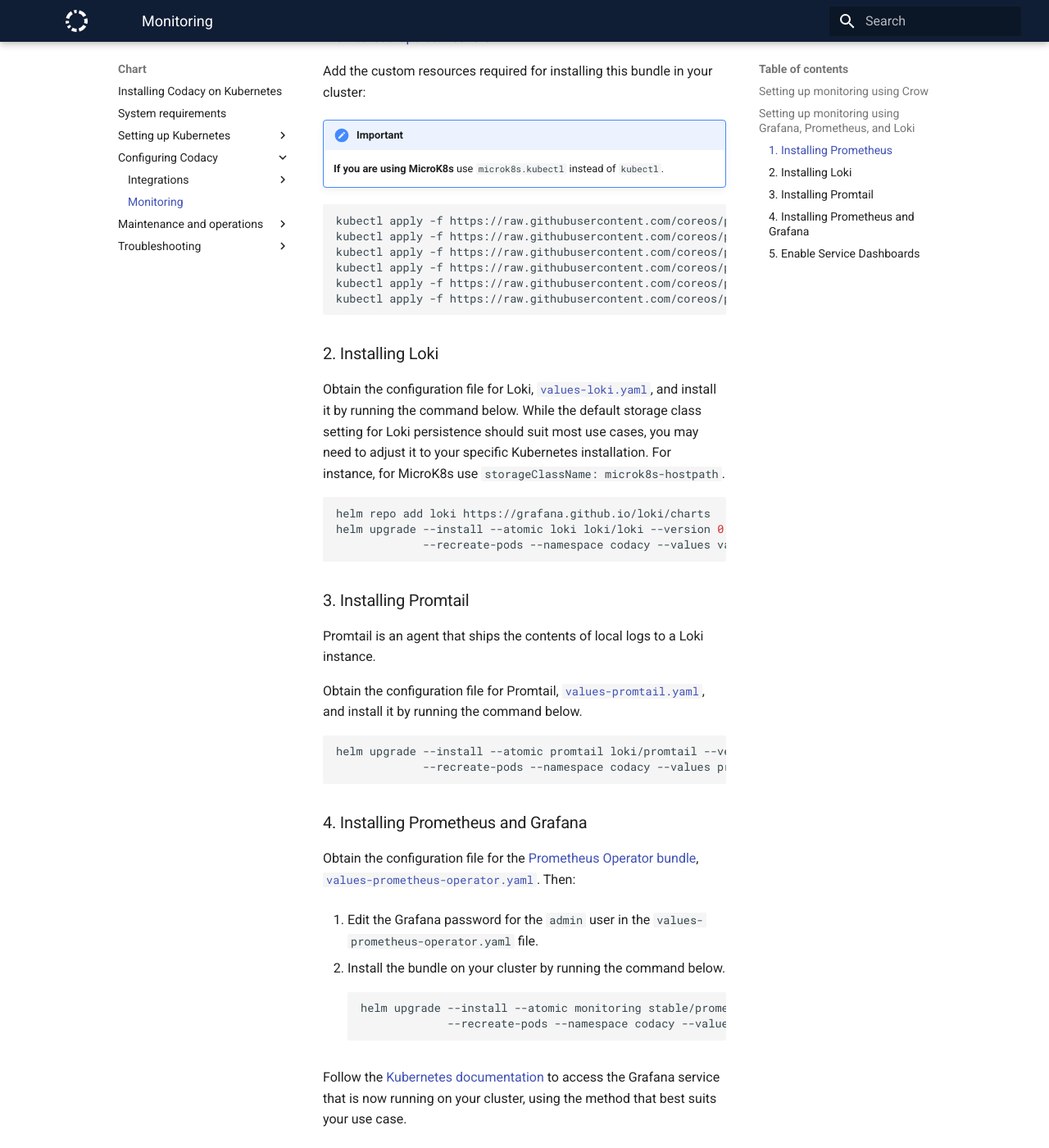
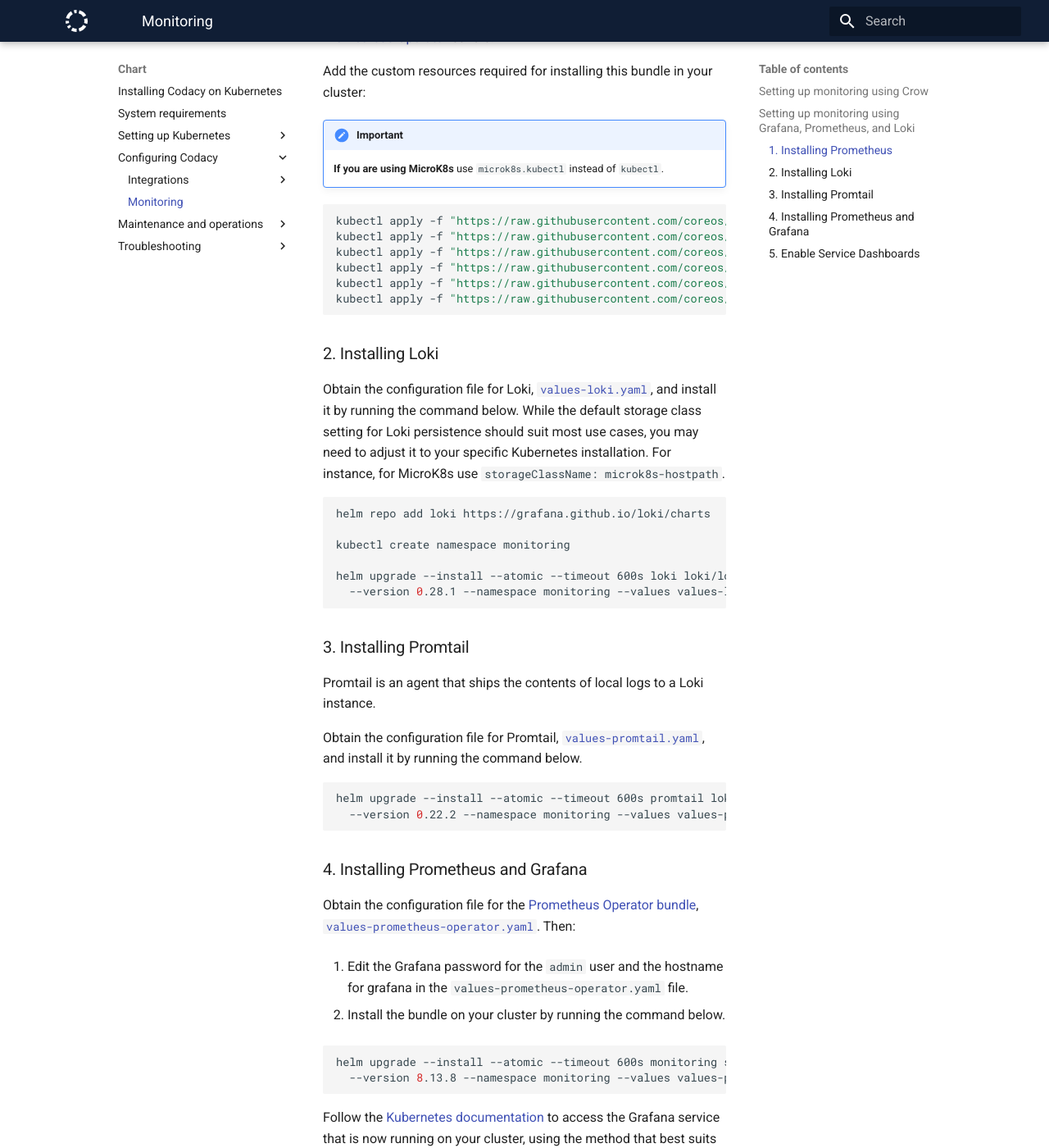
Before and after one commit to codacy/chart, an MkDocs documentation site: the page built from docs/configuration/monitoring.md, in a window 1280 px wide and 1400 px high, scrolled down 1928 px. Shown: the whole window at 82% size. Built offline with MkDocs 1.6.1 and Material for MkDocs 9.7.7, drawn with Linux system fonts in a browser that asks for light colours; some of the changed text lies outside the part shown.

Commit message:
feature: Deploy monitoring stack and update monitoring docs

````diff
--- a/docs/configuration/monitoring.md
+++ b/docs/configuration/monitoring.md
@@ -60,12 +60,12 @@
     **If you are using MicroK8s** use `microk8s.kubectl` instead of `kubectl`.
 
 ```bash
-kubectl apply -f https://raw.githubusercontent.com/coreos/prometheus-operator/release-0.36/example/prometheus-operator-crd/monitoring.coreos.com_alertmanagers.yaml
-kubectl apply -f https://raw.githubusercontent.com/coreos/prometheus-operator/release-0.36/example/prometheus-operator-crd/monitoring.coreos.com_podmonitors.yaml
-kubectl apply -f https://raw.githubusercontent.com/coreos/prometheus-operator/release-0.36/example/prometheus-operator-crd/monitoring.coreos.com_prometheuses.yaml
-kubectl apply -f https://raw.githubusercontent.com/coreos/prometheus-operator/release-0.36/example/prometheus-operator-crd/monitoring.coreos.com_prometheusrules.yaml
-kubectl apply -f https://raw.githubusercontent.com/coreos/prometheus-operator/release-0.36/example/prometheus-operator-crd/monitoring.coreos.com_servicemonitors.yaml
-kubectl apply -f https://raw.githubusercontent.com/coreos/prometheus-operator/release-0.36/example/prometheus-operator-crd/monitoring.coreos.com_thanosrulers.yaml
+kubectl apply -f "https://raw.githubusercontent.com/coreos/prometheus-operator/release-0.38/example/prometheus-operator-crd/monitoring.coreos.com_alertmanagers.yaml"
+kubectl apply -f "https://raw.githubusercontent.com/coreos/prometheus-operator/release-0.38/example/prometheus-operator-crd/monitoring.coreos.com_podmonitors.yaml"
+kubectl apply -f "https://raw.githubusercontent.com/coreos/prometheus-operator/release-0.38/example/prometheus-operator-crd/monitoring.coreos.com_prometheuses.yaml"
+kubectl apply -f "https://raw.githubusercontent.com/coreos/prometheus-operator/release-0.38/example/prometheus-operator-crd/monitoring.coreos.com_prometheusrules.yaml"
+kubectl apply -f "https://raw.githubusercontent.com/coreos/prometheus-operator/release-0.38/example/prometheus-operator-crd/monitoring.coreos.com_servicemonitors.yaml"
+kubectl apply -f "https://raw.githubusercontent.com/coreos/prometheus-operator/release-0.38/example/prometheus-operator-crd/monitoring.coreos.com_thanosrulers.yaml"
 ```
 
 ### 2. Installing Loki
@@ -74,8 +74,11 @@
 
 ```bash
 helm repo add loki https://grafana.github.io/loki/charts
-helm upgrade --install --atomic loki loki/loki --version 0.17.0 \
-             --recreate-pods --namespace codacy --values values-loki.yaml
+
+kubectl create namespace monitoring
+
+helm upgrade --install --atomic --timeout 600s loki loki/loki \
+  --version 0.28.1 --namespace monitoring --values values-loki.yaml
 ```
 
 ### 3. Installing Promtail
@@ -85,22 +88,23 @@
 Obtain the configuration file for Promtail, [`values-promtail.yaml`](https://raw.githubusercontent.com/codacy/chart/master/codacy/values-promtail.yaml), and install it by running the command below.
 
 ```bash
-helm upgrade --install --atomic promtail loki/promtail --version 0.13.0 \
-             --recreate-pods --namespace codacy --values promtail-values.yaml
+helm upgrade --install --atomic --timeout 600s promtail loki/promtail \
+  --version 0.22.2 --namespace monitoring --values values-promtail.yaml
+
 ```
 
 ### 4. Installing Prometheus and Grafana
 
 Obtain the configuration file for the [Prometheus Operator bundle](https://github.com/helm/charts/tree/master/stable/prometheus-operator), [`values-prometheus-operator.yaml`](https://raw.githubusercontent.com/codacy/chart/master/codacy/values-prometheus-operator.yaml). Then:
 
-1.  Edit the Grafana password for the `admin` user in the `values-prometheus-operator.yaml` file.
+1.  Edit the Grafana password for the `admin` user and the hostname for grafana in the `values-prometheus-operator.yaml` file.
 
 2.  Install the bundle on your cluster by running the command below.
 
-    ```bash
-    helm upgrade --install --atomic monitoring stable/prometheus-operator --version 6.9.3 \
-                 --recreate-pods --namespace codacy --values values-prometheus-operator.yaml
-    ```
+```bash
+helm upgrade --install --atomic --timeout 600s monitoring stable/prometheus-operator \
+  --version 8.13.8 --namespace monitoring --values values-prometheus-operator.yaml
+```
 
 Follow the [Kubernetes documentation](https://v1-15.docs.kubernetes.io/docs/tasks/administer-cluster/access-cluster-services/#accessing-services-running-on-the-cluster) to access the Grafana service that is now running on your cluster, using the method that best suits your use case.
 
````
Also changed, not shown: other parts of docs/configuration/monitoring.md (+6 -0 lines), 4 other files.
